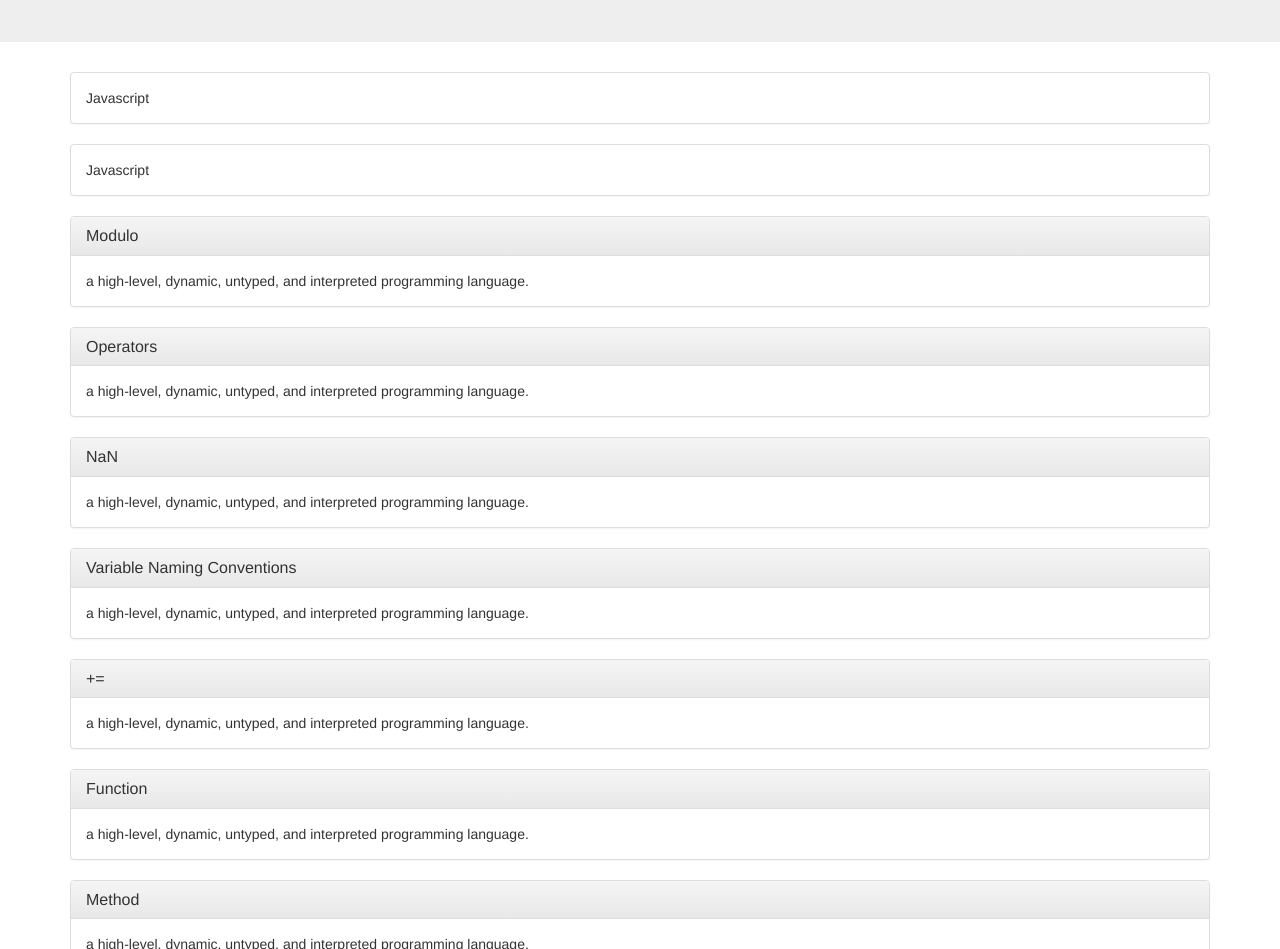
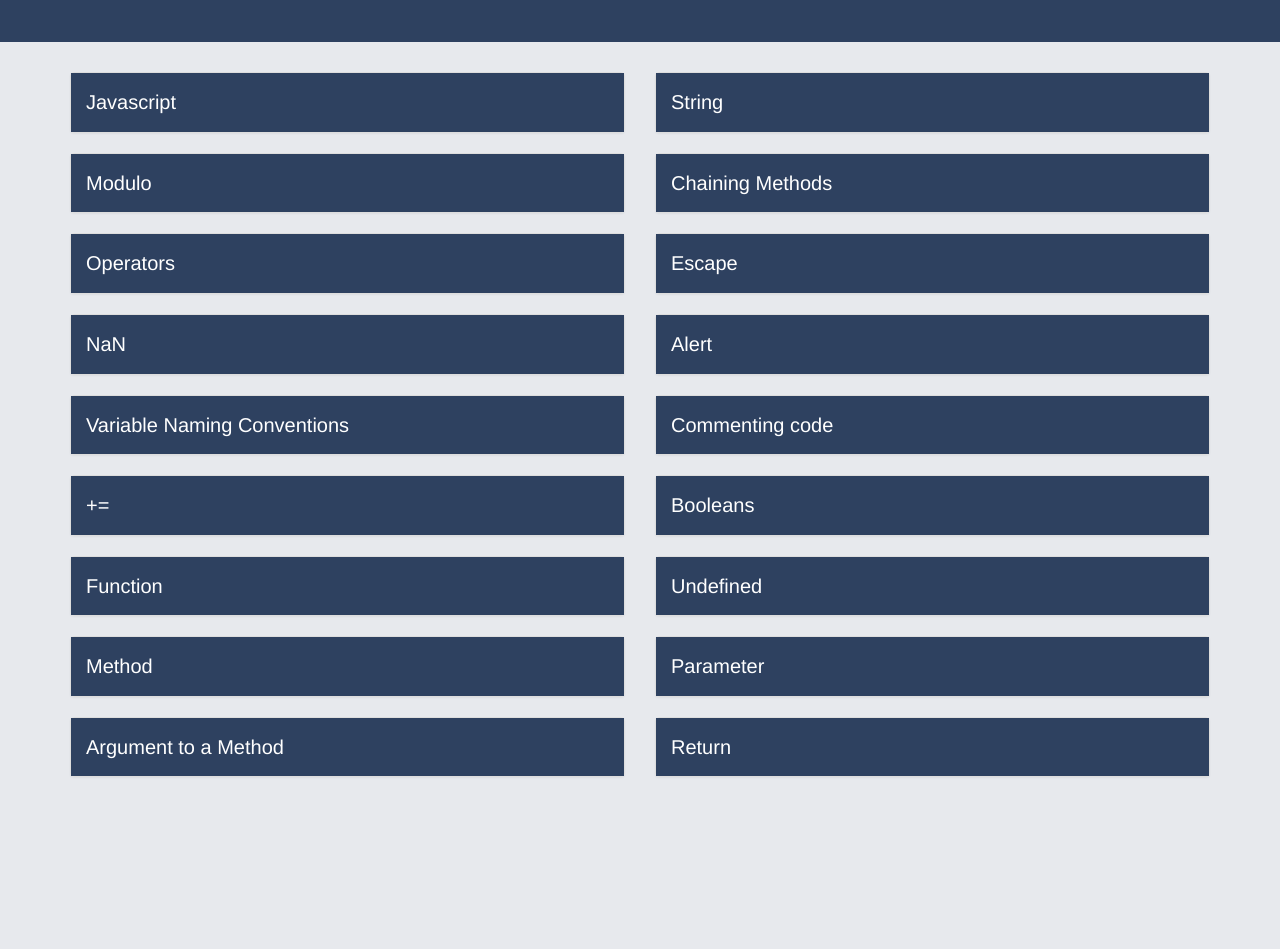
Before and after one commit to ottoetc/flashcard, a plain HTML site: page index.html in a window 1280 px wide. Shown: the part 153-1102 px from the top of the page. After the commit the page ends 950 px from the top, so only its background shows below. Drawn offline with nearby package versions, Linux system fonts and the light colour scheme.

Commit message:
add content and styling

```diff
--- a/css/custom.css
+++ b/css/custom.css
@@ -1,7 +1,19 @@
 .jumbotron {
   text-align: center;
+  background-color: #2e4160;
+  color: #ffffff;
 }
 
 .definition-shown {
   display: none;
 }
+
+.panel-body {
+  background: #2e4160;
+  color: #ffffff;
+  font-size: 20px;
+}
+
+body {
+  background-color: #e7e9ed;
+}
--- a/index.html
+++ b/index.html
@@ -26,154 +26,117 @@
     </div>
 
     <div class="container">
+      <div class="row">
+        <div class="col-sm-6">
           <div class="panel panel-default">
-
             <div class="panel-body">
               <span class="definition-hidden">Javascript</span><span class="definition-shown">a high-level, dynamic, untyped, and interpreted programming language.</span>
             </div>
-
-      </div>
-      <div class="panel panel-default">
-
-        <div class="panel-body">
-          <span class="definition-hidden">Javascript</span><span class="definition-shown">a high-level, dynamic, untyped, and interpreted programming language.</span>
           </div>
 
-      </div>
           <div class="panel panel-default">
-        <div class="panel-heading">
-          <h3 class="panel-title">Modulo</h3>
-        </div>
             <div class="panel-body">
-          a high-level, dynamic, untyped, and interpreted programming language.
+              <span class="definition-hidden">Modulo</span><span class="definition-shown">finds the remainder after division of one number by another</span>
             </div>
           </div>
+
           <div class="panel panel-default">
-        <div class="panel-heading">
-          <h3 class="panel-title">Operators</h3>
-        </div>
             <div class="panel-body">
-          a high-level, dynamic, untyped, and interpreted programming language.
+              <span class="definition-hidden">Operators</span><span class="definition-shown">constructs which behave generally like functions, but which differ syntactically or semantically from usual functions.</span>
             </div>
           </div>
+
           <div class="panel panel-default">
-        <div class="panel-heading">
-          <h3 class="panel-title">NaN</h3>
-        </div>
             <div class="panel-body">
-          a high-level, dynamic, untyped, and interpreted programming language.
+              <span class="definition-hidden">NaN</span><span class="definition-shown">Not a number returned when dividing zero by zero, still a kind of number in Javascript</span>
             </div>
           </div>
+
           <div class="panel panel-default">
-        <div class="panel-heading">
-          <h3 class="panel-title">Variable Naming Conventions</h3>
-        </div>
             <div class="panel-body">
-          a high-level, dynamic, untyped, and interpreted programming language.
+              <span class="definition-hidden"></span>Variable Naming Conventions<span class="definition-shown">a set of rules for choosing the character sequence to be used for identifiers</span>
             </div>
           </div>
+
           <div class="panel panel-default">
-        <div class="panel-heading">
-          <h3 class="panel-title">+=</h3>
-        </div>
             <div class="panel-body">
-          a high-level, dynamic, untyped, and interpreted programming language.
+              <span class="definition-hidden">+=</span><span class="definition-shown">abbreviated form of the equation for getting the result of adding a number to something</span>
             </div>
           </div>
+
           <div class="panel panel-default">
-        <div class="panel-heading">
-          <h3 class="panel-title">Function</h3>
-        </div>
             <div class="panel-body">
-          a high-level, dynamic, untyped, and interpreted programming language.
+              <span class="definition-hidden">Function</span><span class="definition-shown">a type of procedure or routine which returns a value</span>
             </div>
           </div>
+
           <div class="panel panel-default">
-        <div class="panel-heading">
-          <h3 class="panel-title">Method</h3>
-        </div>
             <div class="panel-body">
-          a high-level, dynamic, untyped, and interpreted programming language.
+              <span class="definition-hidden">Method</span><span class="definition-shown">a method is a programmed procedure that is defined as part of a class and included in any object of that class.</span>
             </div>
           </div>
+
           <div class="panel panel-default">
-        <div class="panel-heading">
-          <h3 class="panel-title">Argument to a Method</h3>
-        </div>
             <div class="panel-body">
-          a high-level, dynamic, untyped, and interpreted programming language.
+              <span class="definition-hidden">Argument to a Method</span><span class="definition-shown">An argument is an expression used when calling the method.</span>
             </div>
           </div>
+        </div>
+
+        <div class="col-sm-6">
           <div class="panel panel-default">
-        <div class="panel-heading">
-          <h3 class="panel-title">String</h3>
-        </div>
             <div class="panel-body">
-          a high-level, dynamic, untyped, and interpreted programming language.
+              <span class="definition-hidden">String</span><span class="definition-shown">a sequence of characters enclosed in quotes.</span>
             </div>
           </div>
+
           <div class="panel panel-default">
-        <div class="panel-heading">
-          <h3 class="panel-title">Chaining Methods</h3>
-        </div>
             <div class="panel-body">
-          a high-level, dynamic, untyped, and interpreted programming language.
+              <span class="definition-hidden">Chaining Methods</span><span class="definition-shown">a common syntax for invoking multiple method calls in object-oriented programming languages.</span>
             </div>
           </div>
+
           <div class="panel panel-default">
-        <div class="panel-heading">
-          <h3 class="panel-title">Escape</h3>
-        </div>
             <div class="panel-body">
-          a high-level, dynamic, untyped, and interpreted programming language.
+              <span class="definition-hidden">Escape</span><span class="definition-shown">a character which invokes an alternative interpretation on subsequent characters in a character sequence.</span>
             </div>
           </div>
+
           <div class="panel panel-default">
-        <div class="panel-heading">
-          <h3 class="panel-title">Alert</h3>
-        </div>
             <div class="panel-body">
-          a high-level, dynamic, untyped, and interpreted programming language.
+              <span class="definition-hidden">Alert</span><span class="definition-shown">The alert() method displays an alert box with a specified message and an OK button.</span>
             </div>
           </div>
+
           <div class="panel panel-default">
-        <div class="panel-heading">
-          <h3 class="panel-title">Commenting Code</h3>
-        </div>
             <div class="panel-body">
-          a high-level, dynamic, untyped, and interpreted programming language.
+              <span class="definition-hidden">Commenting code</span><span class="definition-shown">Comments can be used to summarize code or to explain the programmer's intent.</span>
             </div>
           </div>
+
           <div class="panel panel-default">
-        <div class="panel-heading">
-          <h3 class="panel-title">Booleans</h3>
-        </div>
             <div class="panel-body">
-          a high-level, dynamic, untyped, and interpreted programming language.
+              <span class="definition-hidden">Booleans</span><span class="definition-shown">In computer science, the Boolean data type is a data type, having two values (usually denoted true and false).</span>
             </div>
           </div>
+
           <div class="panel panel-default">
-        <div class="panel-heading">
-          <h3 class="panel-title">Undefined</h3>
-        </div>
             <div class="panel-body">
-          a high-level, dynamic, untyped, and interpreted programming language.
+              <span class="definition-hidden">Undefined</span><span class="definition-shown">The global undefined property represents the primitive value undefined. It is one of JavaScript's primitive types.</span>
             </div>
           </div>
+
           <div class="panel panel-default">
-        <div class="panel-heading">
-          <h3 class="panel-title">Parameter</h3>
-        </div>
             <div class="panel-body">
-          a high-level, dynamic, untyped, and interpreted programming language.
+              <span class="definition-hidden">Parameter</span><span class="definition-shown">a constant or variable term in a function that determines the specific form of the function but not its general nature</span>
             </div>
           </div>
+
           <div class="panel panel-default">
-        <div class="panel-heading">
-          <h3 class="panel-title">Return</h3>
+            <div class="panel-body">
+              <span class="definition-hidden">Return</span><span class="definition-shown">The return statement ends function execution and specifies a value to be returned to the function caller.</span>
             </div>
-        <div class="panel-body">
-          a high-level, dynamic, untyped, and interpreted programming language.
+          </div>
         </div>
       </div>
     </div>
```
Lines whose indentation alone changed are shown as unchanged.
